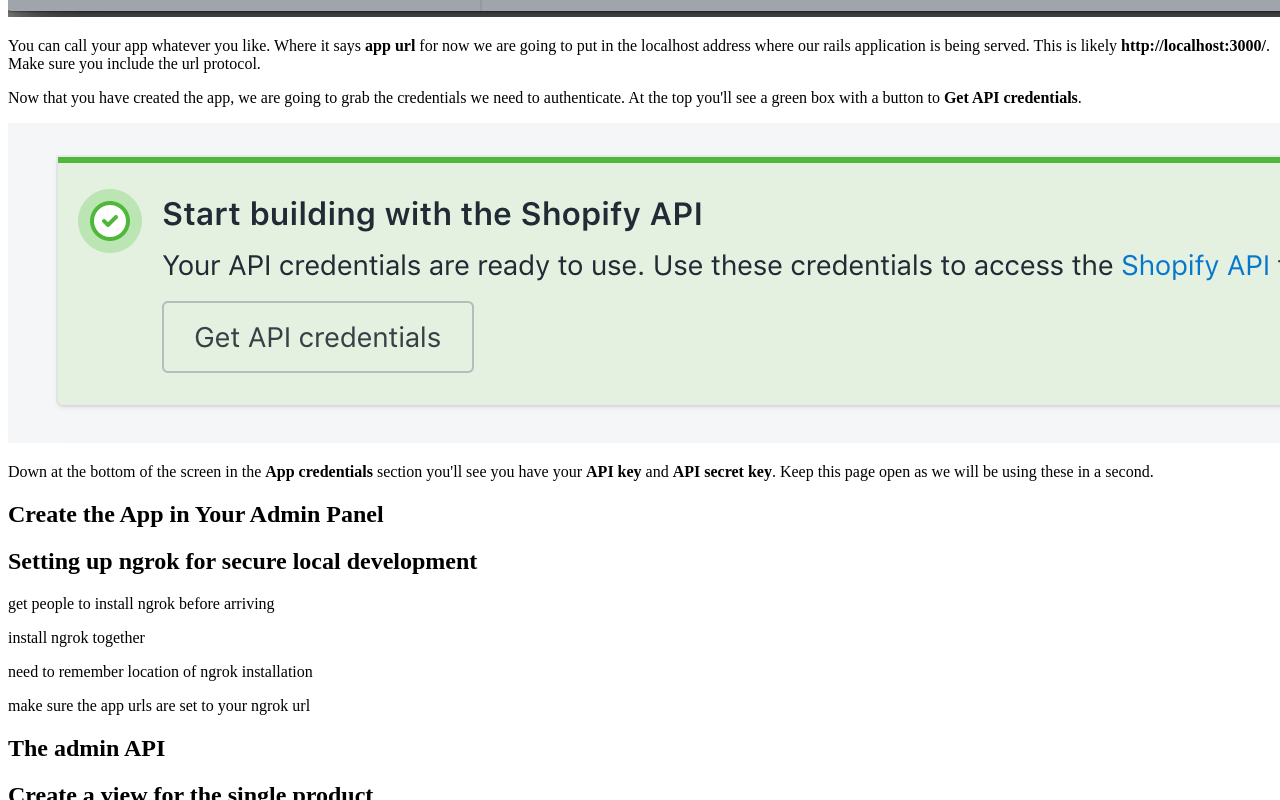
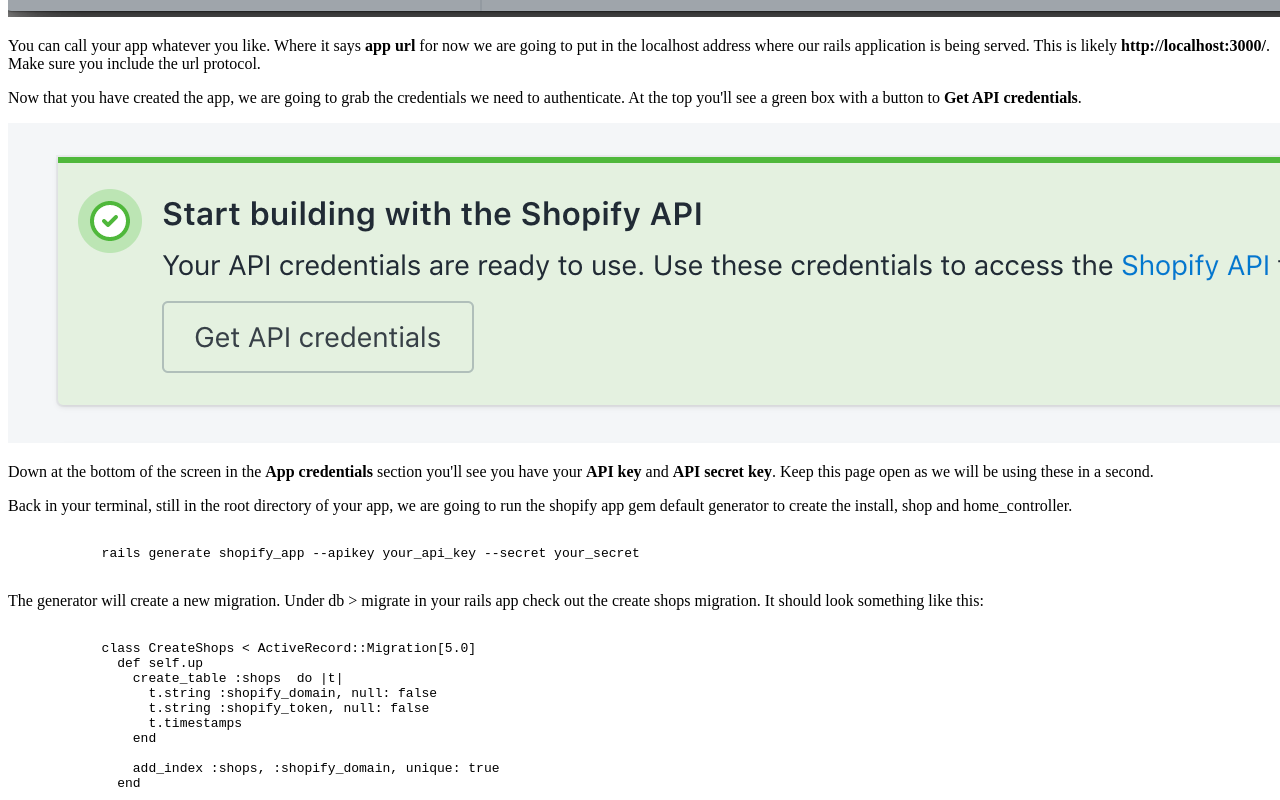
Before and after one commit to jrdnndtsch/shopify-app-3hr, a plain HTML site: page index.html in a window 1280 px wide. Shown: the part 2787-3587 px from the top of the page. Drawn offline with Linux system fonts and the light colour scheme.

Commit message:
app generator

```diff
--- a/index.html
+++ b/index.html
@@ -49,7 +49,7 @@
         </code></pre>
     </section>
     <section>
-       <h2>Create Your App Token and Secret</h2>
+        <h2>Get Your App Token and Secret</h2>
         <p>Now that we have created our Rails application we are going to generate an app token and secret on the Shopify end.</p>
         <p>Back in your partner dashboard navigate to the apps tab and create a new app.</p>
         <img src="images/create-new-app.png" alt="">
@@ -57,7 +57,32 @@
         <p>Now that you have created the app, we are going to grab the credentials we need to authenticate. At the top you'll see a green box with a button to <strong>Get API credentials</strong>.</p>
         <img src="images/get-api-credentials.png" alt="">
         <p>Down at the bottom of the screen in the <strong>App credentials</strong> section you'll see you have your <strong>API key</strong> and <strong>API secret key</strong>. Keep this page open as we will be using these in a second.</p>
+        <p>Back in your terminal, still in the root directory of your app, we are going to run the shopify app gem default generator to create the install, shop and home_controller.</p>
+        <pre><code>
+            rails generate shopify_app --apikey your_api_key --secret your_secret
+        </code></pre>
+        <p>The generator will create a new migration. Under db > migrate in your rails app check out the create shops migration. It should look something like this:</p>
+        <pre><code>
+            class CreateShops < ActiveRecord::Migration[5.0]
+              def self.up
+                create_table :shops  do |t|
+                  t.string :shopify_domain, null: false
+                  t.string :shopify_token, null: false
+                  t.timestamps
+                end
 
+                add_index :shops, :shopify_domain, unique: true
+              end
+
+              def self.down
+                drop_table :shops
+              end
+            end
+        </code></pre>
+        <p>If all looks good run the migration</p>
+        <pre><code>
+            $ rake db:migrate
+        </code></pre>
     </section>
     <section>
         <h2>Create the App in Your Admin Panel</h2>
```
Lines whose indentation alone changed are shown as unchanged.
